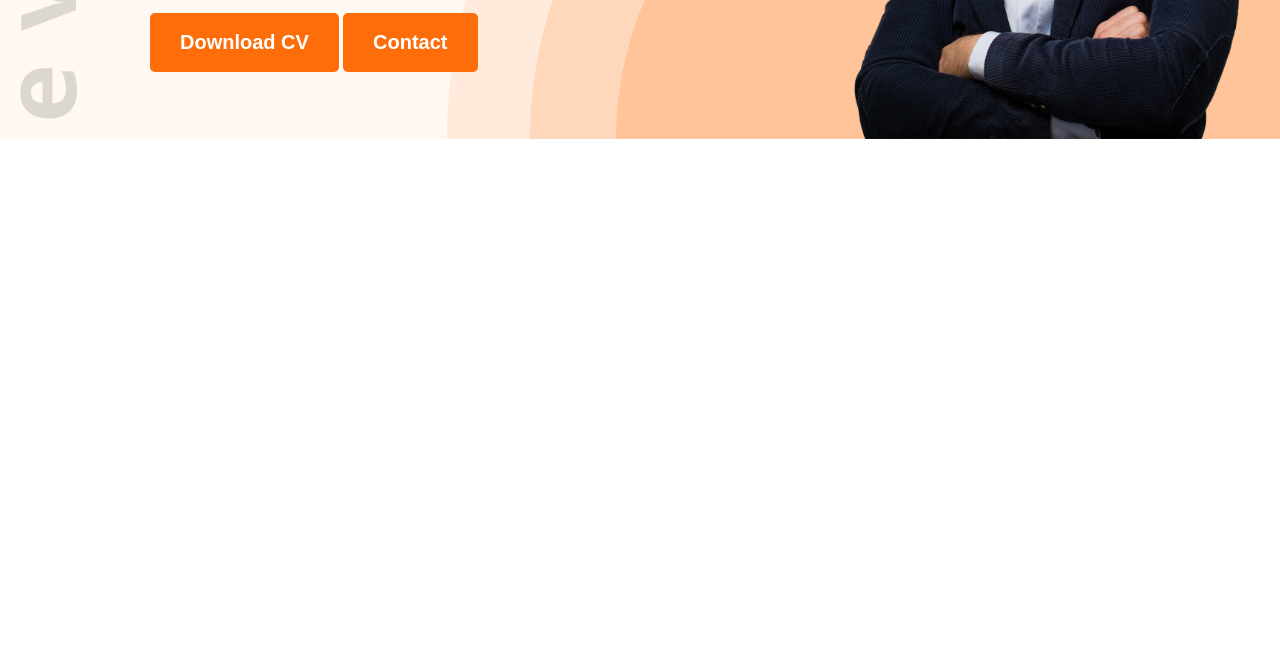
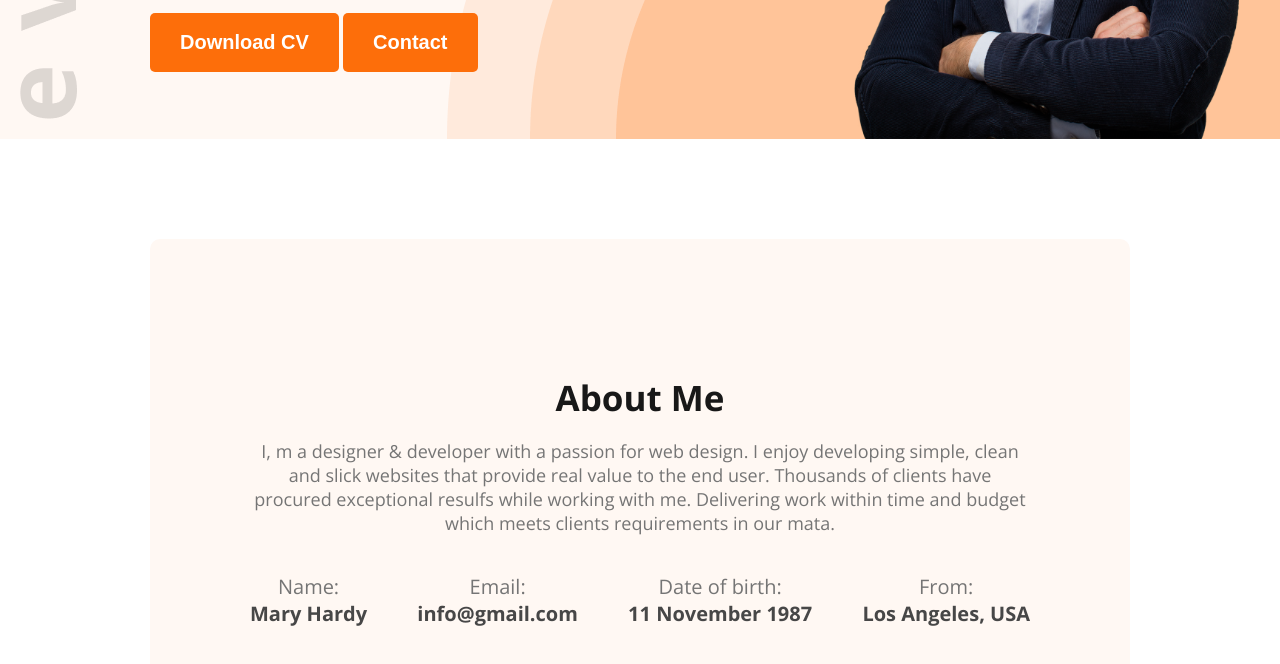
Before and after one commit to abtahsan/hardy, a plain HTML site: page index.html in a window 1280 px wide. Shown: the part 542-1206 px from the top of the page. Before the commit the page ends 800 px from the top, so only its background shows below. Drawn offline with nearby package versions, Linux system fonts and the light colour scheme.

Commit message:
About section complete

```diff
--- a/index.html
+++ b/index.html
@@ -36,7 +36,26 @@
     </header>
 
     <main>
+        <div class="about">
+            <h3>About Me</h3>
+            <p>I, m a designer & developer with a passion for web design. I enjoy developing simple, clean and slick websites that provide real value to the end user. Thousands of clients have procured exceptional resulfs while working with me. Delivering work within time and budget which meets clients requirements in our mata.</p>
 
+            <div class="info">
+                <div class="information">
+                    <p>Name: <br><span class="values">Mary Hardy</span></p>
+                </div>
+                <div class="information">
+                    <p>Email: <br><span class="values">info@gmail.com</span></p>
+                </div>
+                <div class="information">
+                    <p>Date of birth: <br><span class="values">11 November 1987</span></p>
+                </div>
+                <div class="information">
+                    <p>From: <br><span class="values">Los Angeles, USA</span></p>
+                </div>
+            </div>
+
+        </div>
     </main>
 
     <footer>
--- a/styles/style.css
+++ b/styles/style.css
@@ -1,8 +1,3 @@
-*
-{
-
-}
-
 body
 {
     font-family: 'Lato', sans-serif;
@@ -93,3 +88,42 @@ nav a
 {
     max-width: 500px;
 }
+.about
+{
+    border-radius: 10px;
+    background: #FFF8F3;
+    margin: 100px 150px;
+    padding: 100px 100px;
+    text-align: center;
+}
+
+.about h3
+{
+    color:#181818;
+    font-size: 35px;
+    font-weight: 700;
+    margin-bottom: 0;
+}
+.about p
+{
+    color:#757575;
+    font-size: 18px;
+    font-weight: 400;
+}
+.info
+{
+    display: flex;
+    justify-content: space-between;
+}
+.info p
+{
+    color:#757575;
+    font-size: 20px;
+    font-weight: 400;
+}
+.info .values
+{
+    color:#474747;
+    font-size: 20px;
+    font-weight: 700;
+}
```
